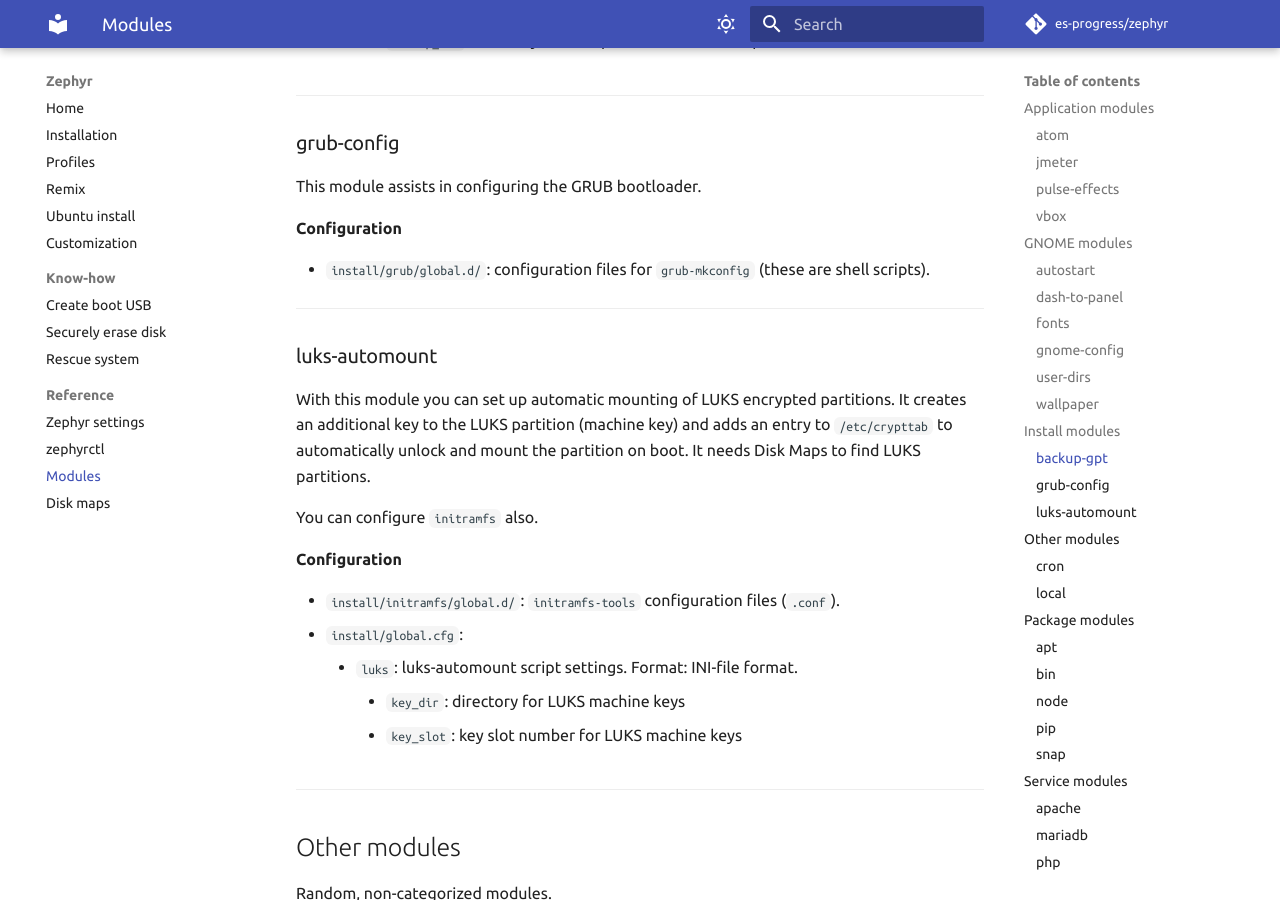
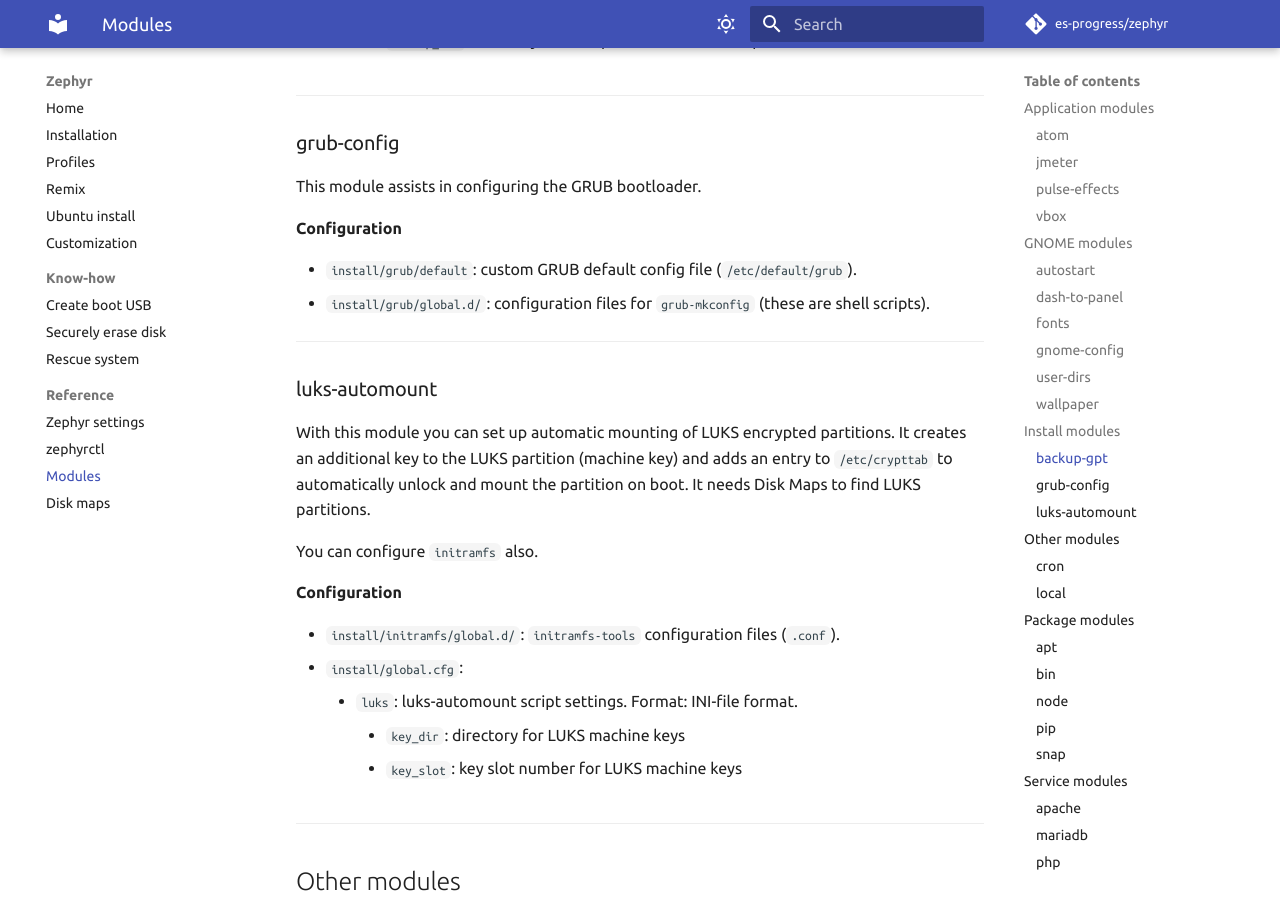
Before and after one commit to es-progress/zephyr, an MkDocs documentation site: the page built from docs/reference/modules.md, in a window 1280 px wide and 900 px high, scrolled down 4589 px. Built offline with MkDocs 1.6.1 and Material for MkDocs 9.7.7, drawn with Linux system fonts in a browser that asks for light colours; emoji names are drawn with the system emoji font; comment, search, counter and statistics services are not loaded.

Commit message:
install/grub: add custom /etc/default/grub file

```diff
--- a/docs/reference/modules.md
+++ b/docs/reference/modules.md
@@ -182,6 +182,7 @@ This module assists in configuring the GRUB bootloader.
 
 **Configuration**
 
+-   `install/grub/default`: custom GRUB default config file (`/etc/default/grub`).
 -   `install/grub/global.d/`: configuration files for `grub-mkconfig` (these are shell scripts).
 
 ---
```
Also changed, not shown: 2 other files.
